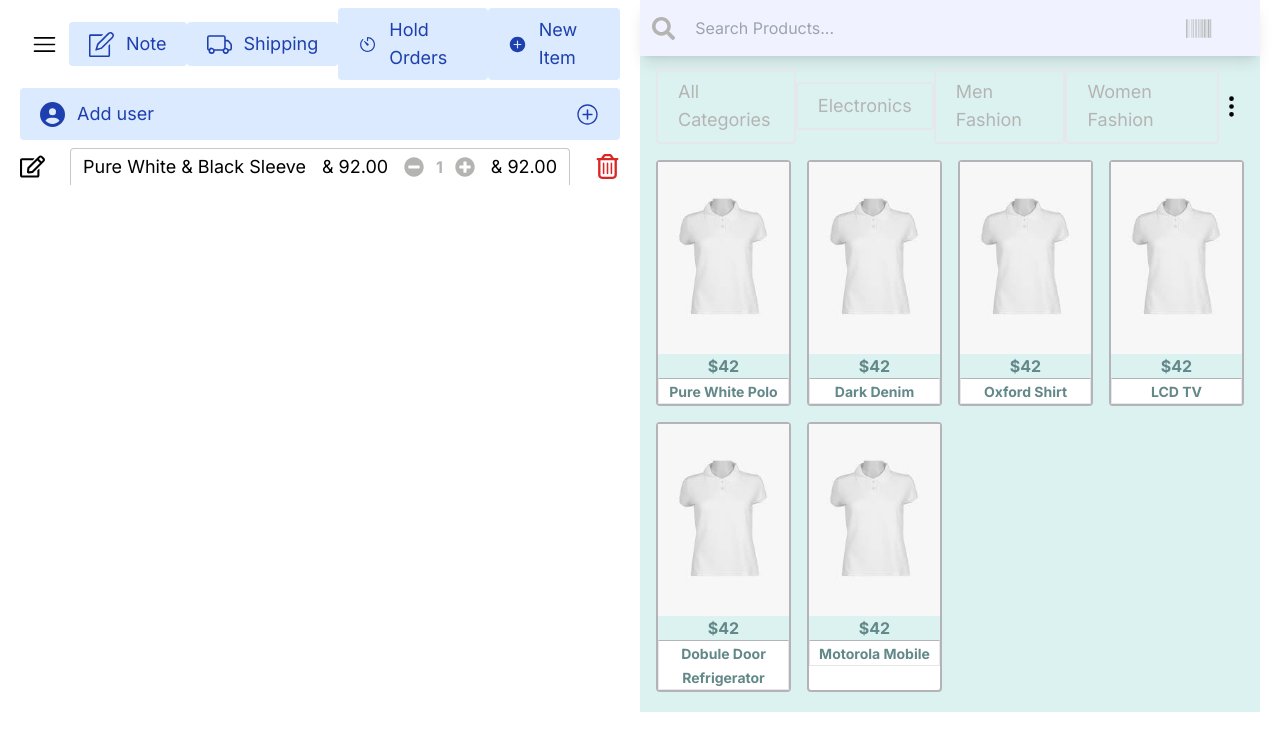
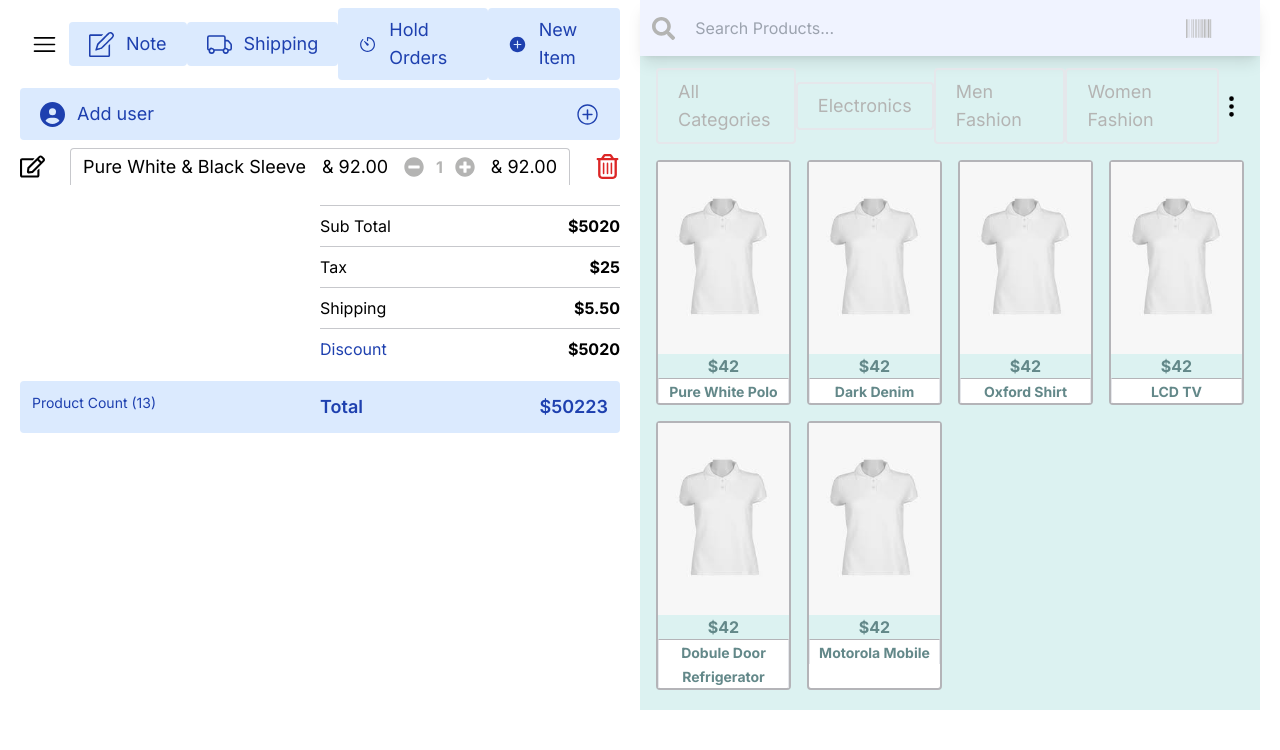
Before and after one commit to mitul88/next-pos-app, a Next.js app: page /pos in a window 1280 px wide. Shown: the top 750 px of the page. Built offline with nearby package versions, Linux system fonts and the light colour scheme.

Commit message:
cart total added

```diff
--- /dev/null
+++ b/src/components/pos/CartTotal.jsx
@@ -0,0 +1,42 @@
+import React from 'react'
+
+const CartTotal = () => {
+  return (
+    <div className='w-full mt-5'>
+        <div className="flex">
+            <div className="w-1/2"></div>
+            <div className="w-1/2">
+                <div className="w-full py-2 flex items-center justify-between border border-t-[#C7C8CC] border-x-0 border-b-0">
+                    <span className="tex-sm">Sub Total</span>
+                    <span className="font-bold">$5020</span>
+                </div>
+                <div className="w-full py-2 flex items-center justify-between border border-t-[#C7C8CC] border-x-0 border-b-0">
+                    <span className="tex-sm">Tax</span>
+                    <span className="font-bold">$25</span>
+                </div>
+                <div className="w-full py-2 flex items-center justify-between border border-t-[#C7C8CC] border-x-0 border-b-0">
+                    <span className="tex-sm">Shipping</span>
+                    <span className="font-bold">$5.50</span>
+                </div>
+                <div className="w-full py-2 flex items-center justify-between border border-t-[#C7C8CC] border-x-0 border-b-0">
+                    <span className="tex-sm text-semibold text-blue-800">Discount</span>
+                    <span className="font-bold">$5020</span>
+                </div>
+            </div>
+        </div>
+        <div className="rounded bg-blue-100 text-blue-800 p-3 flex justify-between mt-3">
+            <span className='text-sm'>Product Count (13)</span>
+            <div className="text-lg font-semibold w-1/2 flex items-center justify-between">
+                <span>
+                    Total
+                </span>
+                <span>
+                    $50223
+                </span>
+            </div>
+        </div>
+    </div>
+  )
+}
+
+export default CartTotal
--- a/src/components/pos/LeftSection.jsx
+++ b/src/components/pos/LeftSection.jsx
@@ -8,6 +8,7 @@ import { IoIosTimer } from "react-icons/io";
 import { FaCircleUser } from "react-icons/fa6";
 import { IoIosAddCircleOutline } from "react-icons/io";
 import PosCart from "./PosCart";
+import CartTotal from "./CartTotal";
 
 
 const LeftSection = () => {
@@ -32,6 +33,7 @@ const LeftSection = () => {
         </div>
 
         <PosCart />
+        <CartTotal />
     </div>
   )
 }
--- a/src/components/pos/ProductItem.jsx
+++ b/src/components/pos/ProductItem.jsx
@@ -8,7 +8,7 @@ const ProductItem = ({title, image, price}) => {
         <div className='bg-[#DCF2F1]'>
             <span className='font-bold text-[#638889]'>${price}</span>
         </div>
-        <div className="border border-t-[#B4B4B8]">
+        <div className="border border-t-[#B4B4B8] border-b-0">
             <span className='text-sm font-bold text-[#638889]'>{title}</span>
         </div>
     </div>
```
